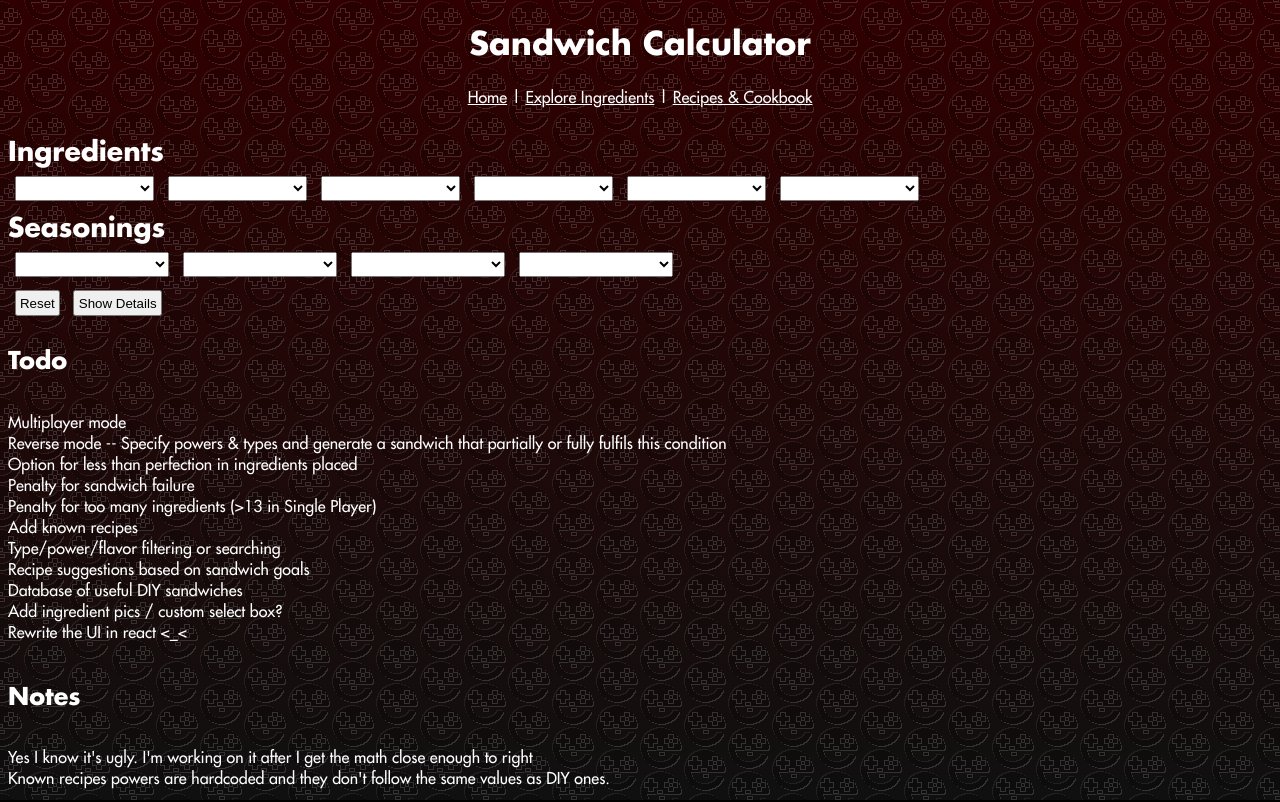
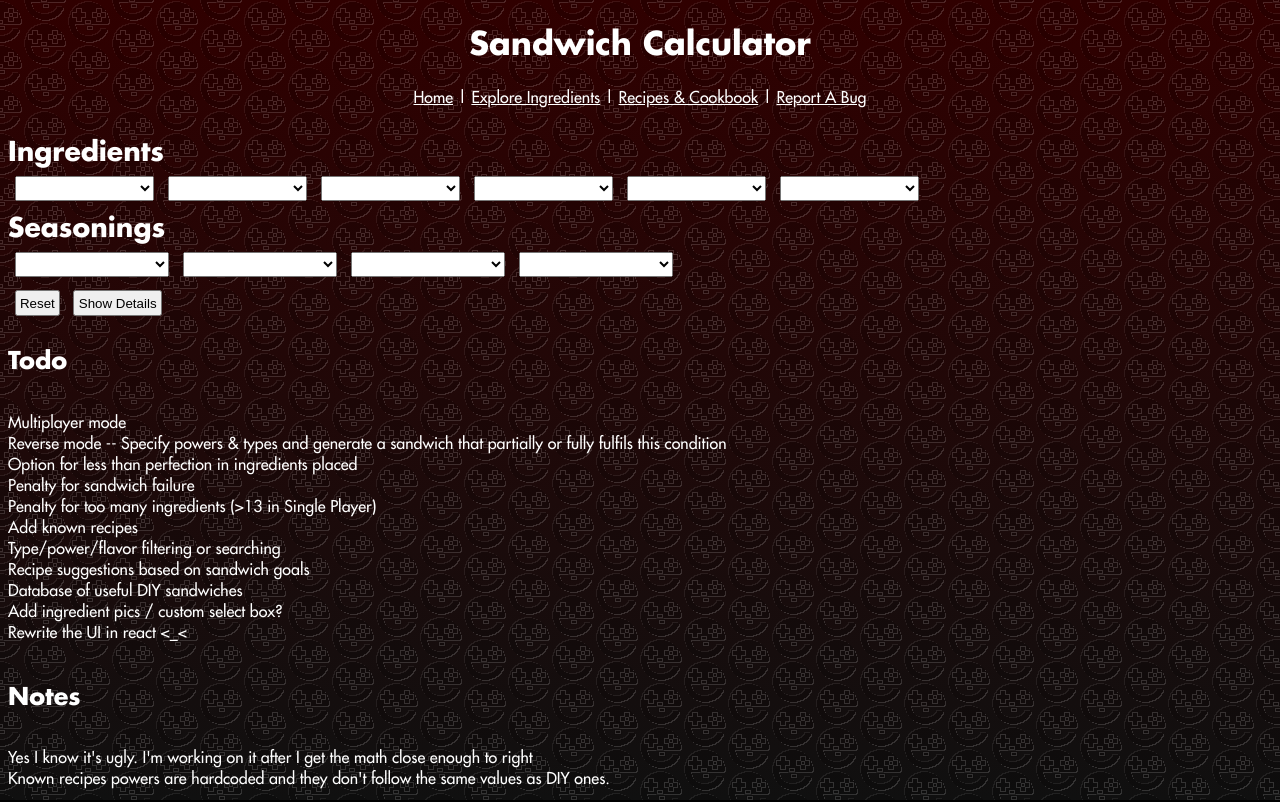
Before and after one commit to enigma0Z/pokemon-sv-sandwich-calc, a React (Create React App) app: page / in a window 1280 px wide. Shown: the top 802 px of the page. Built offline with nearby package versions, Linux system fonts and the light colour scheme.

Commit message:
Add bug report link

```diff
--- a/src/pages/Layout.tsx
+++ b/src/pages/Layout.tsx
@@ -19,7 +19,8 @@ export default function Layout() {
           <li>
             <Link to={`/${search}`}>Home</Link> |&nbsp;
             <Link to={`/explore${search}`}>Explore Ingredients</Link> |&nbsp;
-            <Link to={`/recipes${search}`}>Recipes & Cookbook</Link>
+            <Link to={`/recipes${search}`}>Recipes & Cookbook</Link> |&nbsp;
+            <a href="https://www.reddit.com/user/enigma_0Z/comments/zfk3bz/pokemon_scarlet_violet_sandwich_calculator_bug/" target='_blank' rel="noreferrer">Report A Bug</a>
           </li>
         </ul>
       </nav>
```
